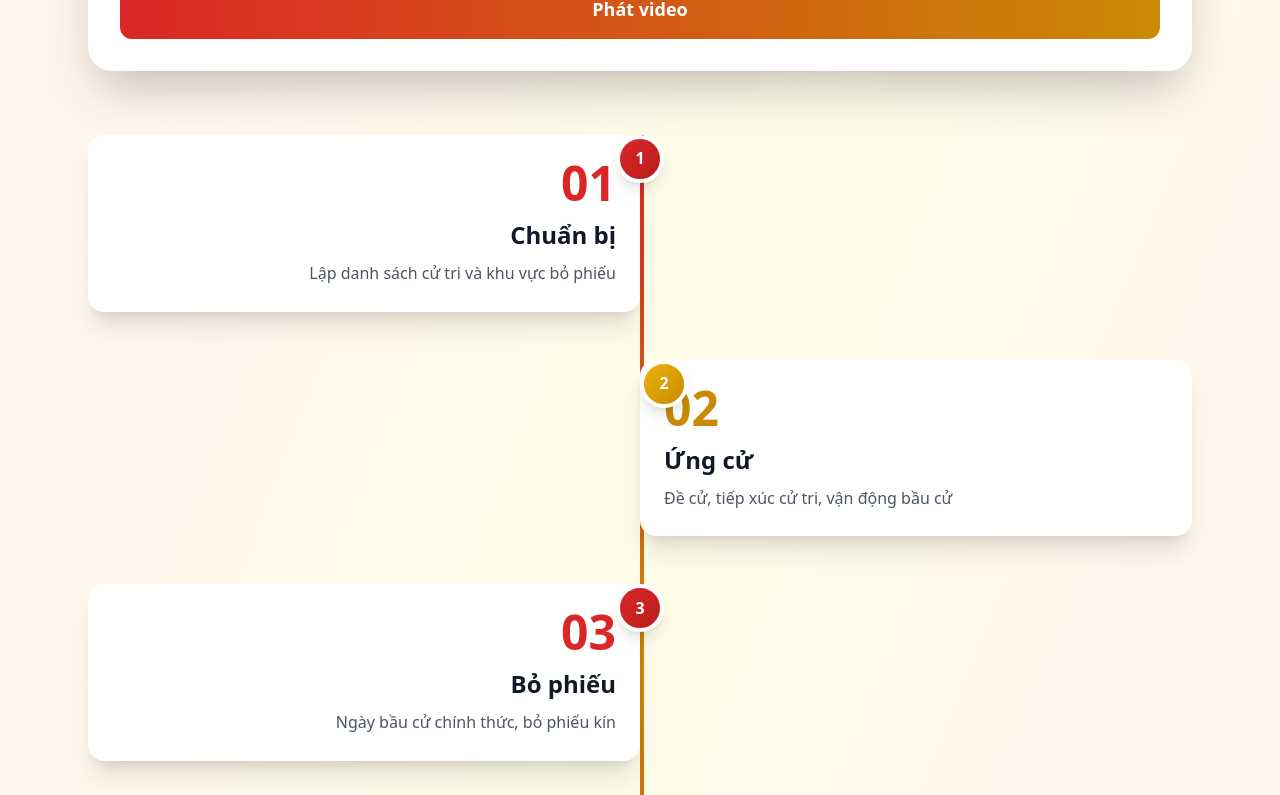
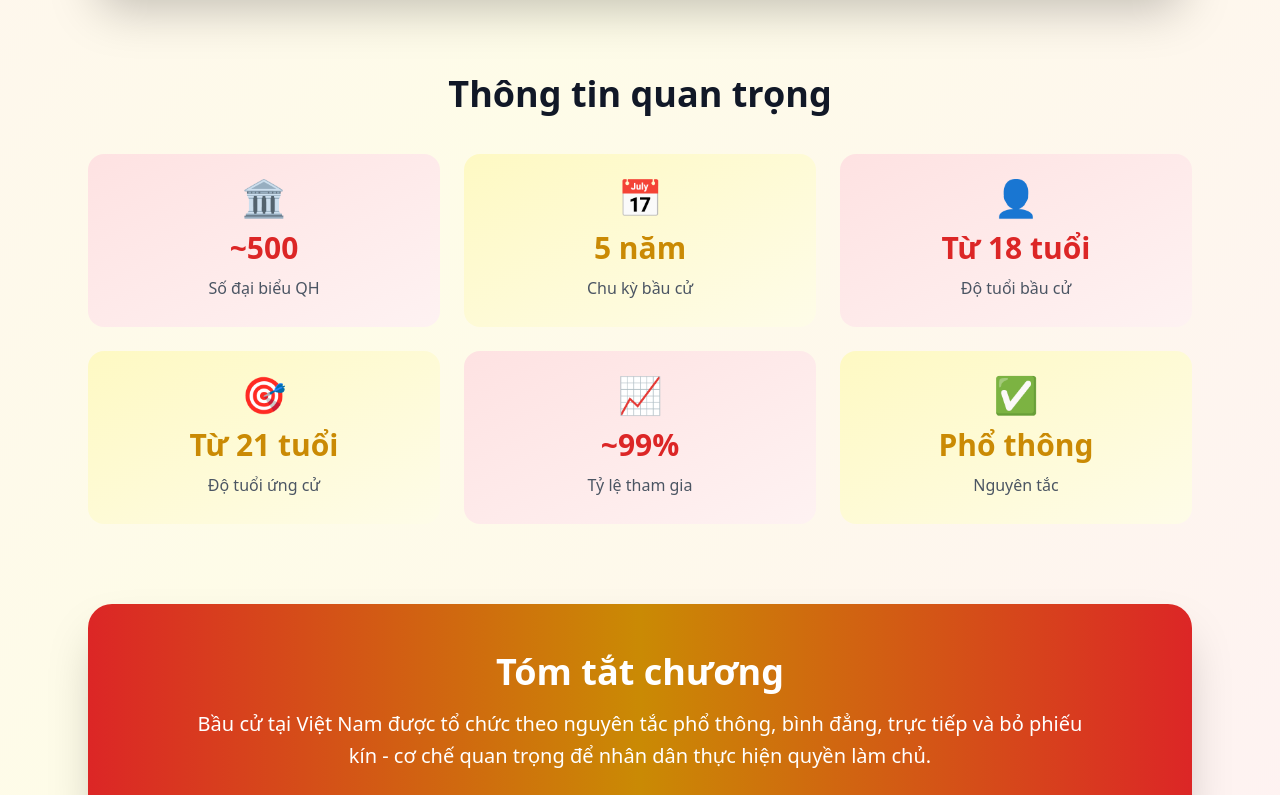
Before and after one commit to machgiahao/MLN131, a Next.js app: page /bau-cu-viet-nam in a window 1280 px wide. Shown: the part 1131-1926 px from the top of the page. Built offline with nearby package versions, Linux system fonts and the light colour scheme.

Commit message:
Update intro page

```diff
--- a/app/bau-cu-hoa-ky/page.tsx
+++ b/app/bau-cu-hoa-ky/page.tsx
@@ -33,14 +33,6 @@ export default function BauCuHoaKyPage() {
         </div>
 
         <div className="relative z-10 text-center px-6">
-          <motion.div
-            initial={{ y: 30, opacity: 0 }}
-            animate={{ y: 0, opacity: 1 }}
-            transition={{ delay: 0.3 }}
-            className="inline-block bg-white/20 backdrop-blur-sm text-white px-6 py-2 rounded-full font-bold mb-8 border border-white/30"
-          >
-            CHAPTER 03
-          </motion.div>
           <motion.h1
             initial={{ scale: 0.8, opacity: 0 }}
             animate={{ scale: 1, opacity: 1 }}
--- a/app/bau-cu-viet-nam/page.tsx
+++ b/app/bau-cu-viet-nam/page.tsx
@@ -18,9 +18,6 @@ export default function BauCuVietNamPage() {
           transition={{ duration: 0.8 }}
           className="text-center mb-20"
         >
-          <div className="inline-block bg-gradient-to-r from-red-600 to-yellow-600 text-white px-8 py-3 rounded-full font-bold mb-6">
-            CHƯƠNG 02
-          </div>
           <h1 className="text-6xl md:text-8xl  font-bold bg-gradient-to-r from-red-700 via-yellow-600 to-red-700 bg-clip-text text-transparent mb-6">
             BẦU CỬ VIỆT NAM
           </h1>
@@ -68,69 +65,6 @@ export default function BauCuVietNamPage() {
             </button>
           </div>
         </motion.section>
-
-        {/* Timeline Process - Vertical Flow */}
-        <div className="relative">
-          {/* Vertical Line */}
-          <div className="absolute left-8 md:left-1/2 top-0 bottom-0 w-1 bg-gradient-to-b from-red-600 via-yellow-600 to-red-600" />
-
-          {/* Steps */}
-          {[
-            {
-              number: '01',
-              title: 'Chuẩn bị',
-              desc: 'Lập danh sách cử tri và khu vực bỏ phiếu',
-              color: 'red'
-            },
-            {
-              number: '02',
-              title: 'Ứng cử',
-              desc: 'Đề cử, tiếp xúc cử tri, vận động bầu cử',
-              color: 'yellow'
-            },
-            {
-              number: '03',
-              title: 'Bỏ phiếu',
-              desc: 'Ngày bầu cử chính thức, bỏ phiếu kín',
-              color: 'red'
-            },
-            {
-              number: '04',
-              title: 'Kiểm phiếu',
-              desc: 'Công khai, minh bạch, dân chủ',
-              color: 'yellow'
-            },
-            {
-              number: '05',
-              title: 'Công bố',
-              desc: 'Công bố kết quả, xác nhận tư cách',
-              color: 'red'
-            }
-          ].map((step, index) => (
-            <motion.div
-              key={index}
-              initial={{ opacity: 0, x: index % 2 === 0 ? -50 : 50 }}
-              whileInView={{ opacity: 1, x: 0 }}
-              viewport={{ once: true }}
-              transition={{ duration: 0.6, delay: index * 0.1 }}
-              className={`relative mb-12 ${index % 2 === 0 ? 'md:pr-1/2 md:text-right' : 'md:pl-1/2 md:ml-auto'} md:w-1/2 pl-20 md:pl-0`}
-            >
-              {/* Circle on line */}
-              <div className={`absolute left-4 md:left-auto ${index % 2 === 0 ? 'md:-right-6' : 'md:-left-6'} top-0 w-12 h-12 rounded-full bg-gradient-to-br ${step.color === 'red' ? 'from-red-600 to-red-700' : 'from-yellow-500 to-yellow-600'} flex items-center justify-center text-white font-bold border-4 border-white shadow-lg`}>
-                {index + 1}
-              </div>
-
-              {/* Content Card */}
-              <div className="bg-white rounded-2xl p-6 shadow-xl hover:shadow-2xl transition-shadow">
-                <div className={`text-5xl font-bold ${step.color === 'red' ? 'text-red-600' : 'text-yellow-600'} mb-3`}>
-                  {step.number}
-                </div>
-                <h3 className="text-2xl font-bold text-gray-900 mb-2">{step.title}</h3>
-                <p className="text-gray-600">{step.desc}</p>
-              </div>
-            </motion.div>
-          ))}
-        </div>
 
         {/* Stats Grid */}
         <motion.section
--- a/app/ket-luan/page.tsx
+++ b/app/ket-luan/page.tsx
@@ -18,7 +18,6 @@ export default function KetLuanPage() {
           transition={{ duration: 0.8 }}
           className="text-center mb-16"
         >
-          <div className="text-8xl mb-6">🎯</div>
           <h1 className="text-6xl md:text-7xl  font-bold text-warm-gray mb-6">
             KẾT LUẬN
           </h1>
@@ -39,7 +38,6 @@ export default function KetLuanPage() {
           >
             <section className="bg-white/80 backdrop-blur-sm rounded-2xl p-8 shadow-lg border border-green-200/50">
               <h2 className="text-3xl  font-bold text-warm-gray mb-4 flex items-center gap-3">
-                <span className="text-4xl">📝</span>
                 Tổng kết chính
               </h2>
               <p className="text-lg text-warm-gray/80 leading-relaxed mb-6">
@@ -88,7 +86,6 @@ export default function KetLuanPage() {
 
             <section className="bg-white/80 backdrop-blur-sm rounded-2xl p-8 shadow-lg border border-green-200/50">
               <h2 className="text-3xl  font-bold text-warm-gray mb-4 flex items-center gap-3">
-                <span className="text-4xl">🚀</span>
                 Triển vọng tương lai
               </h2>
               <div className="space-y-3">
@@ -115,7 +112,6 @@ export default function KetLuanPage() {
 
             <section className="bg-gradient-to-br from-yellow-500/20 to-orange-500/20 backdrop-blur-sm rounded-2xl p-8 shadow-lg border-2 border-gold/30">
               <h2 className="text-3xl  font-bold text-warm-gray mb-4 flex items-center gap-3">
-                <span className="text-4xl">💪</span>
                 Lời kêu gọi hành động
               </h2>
               <div className="space-y-4">
--- a/app/layout.tsx
+++ b/app/layout.tsx
@@ -1,6 +1,7 @@
 import type { Metadata } from "next";
 import "./globals.css";
 import ModernNavbar from "@/components/ModernNavbar";
+import { usePathname } from "next/navigation";
 
 export const metadata: Metadata = {
   title: "Quyền Làm Chủ Của Nhân Dân - Tinh Thần Yêu Nước Việt Nam",
@@ -12,11 +13,14 @@ export default function RootLayout({
 }: {
   children: React.ReactNode;
 }) {
+  // Hide navbar on intro page using usePathname (client only)
+  const pathname = typeof window !== 'undefined' ? window.location.pathname : undefined;
+  const isIntro = pathname === '/';
   return (
     <html lang="vi">
       <body className="lotus-bg paper-texture">
-        <ModernNavbar />
-        <main className="pt-20">
+        {pathname !== '/' && <ModernNavbar />}
+        <main className={pathname !== '/' ? 'pt-20' : ''}>
           {children}
         </main>
       </body>
--- a/app/mo-dau/page.tsx
+++ b/app/mo-dau/page.tsx
@@ -22,10 +22,6 @@ export default function MoDauPage() {
             01
           </div>
           <div className="relative z-10">
-            <div className="flex items-center gap-4 mb-4">
-              <div className="h-1 w-20 bg-blue-600" />
-              <span className="text-sm font-bold tracking-widest text-blue-600">CHƯƠNG MỘT</span>
-            </div>
             <h1 className="text-7xl md:text-9xl  font-bold text-gray-900 mb-6 leading-none">
               MỞ ĐẦU
             </h1>
--- a/app/so-sanh/page.tsx
+++ b/app/so-sanh/page.tsx
@@ -16,7 +16,6 @@ export default function SoSanhPage() {
           transition={{ duration: 0.8 }}
           className="text-center mb-16"
         >
-          <div className="text-8xl mb-6">⚖️</div>
           <h1 className="text-6xl md:text-7xl  font-bold text-warm-gray mb-6">
             SO SÁNH
           </h1>
```
Also changed, not shown: app/page.tsx (+20 -27 lines).
